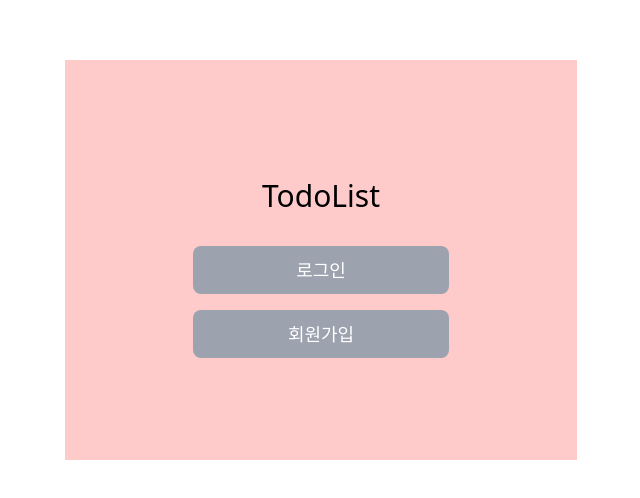
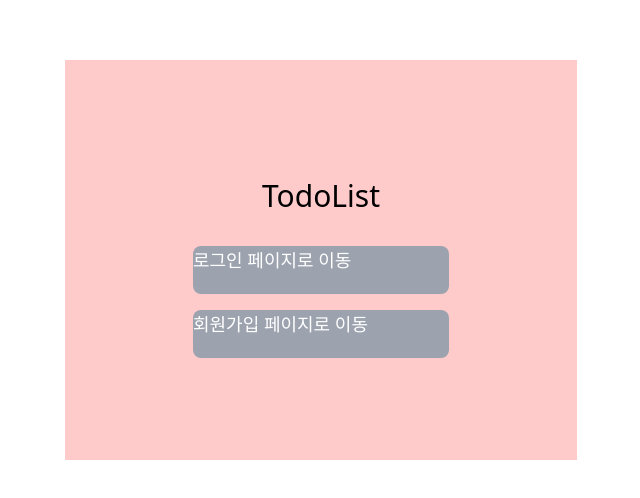
Before and after one commit to oweaj/wanted-pre-onboarding-frontend, a React (Create React App) app: page / in a window 1280 px wide. Shown: the part 140-638 px from the top of the page, without its empty margins (319-959 px from the left). Built offline with nearby package versions, Linux system fonts and the light colour scheme.

Commit message:
[FEAT] 랜딩페이지 추가 생성

```diff
--- a/src/pages/Landing/Landing.jsx
+++ b/src/pages/Landing/Landing.jsx
@@ -5,11 +5,11 @@ const Landing = () => {
   return (
     <div className="contentStyle gap-4">
       <Header title="TodoList" />
-      <Link to="/signin" className="buttonStyle flex items-center justify-center">
-        로그인
+      <Link to="/signin" className="linkStyle buttonStyle">
+        로그인 페이지로 이동
       </Link>
-      <Link to="/signup" className="buttonStyle flex items-center justify-center">
-        회원가입
+      <Link to="/signup" className="linkStyle buttonStyle ">
+        회원가입 페이지로 이동
       </Link>
     </div>
   );
```
